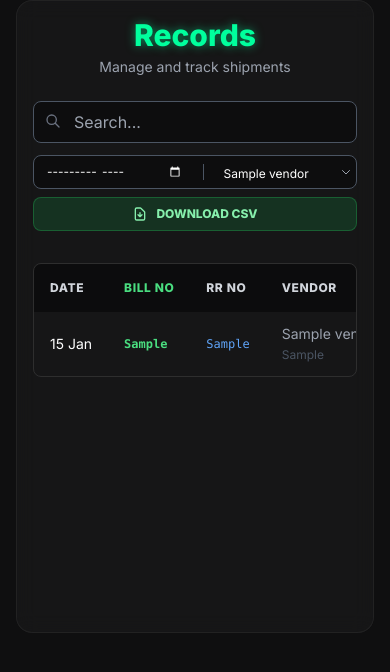
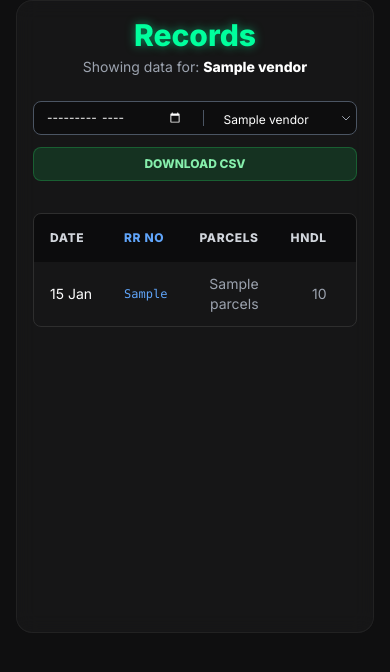
Before and after one commit to karthikshetty71/Karthik, a Flask app: template app/templates/view_data.html in a window 390 px wide. Shown: the part 65-737 px from the top of the page. Run offline with Flask 3, Linux system fonts and the light colour scheme; the template is opened without the code that fills it: most values are stand-ins (such as "Sample title", 1, 10 or a date in 2020); parts of the project's set-up code (start-up, migrations or seed data) failed here and were passed over; some libraries are stand-ins or nearby versions.

Commit message:
Mobile responsive fixes8

```diff
--- a/app/templates/view_data.html
+++ b/app/templates/view_data.html
@@ -3,33 +3,24 @@
 <div class="glass rounded-2xl p-4 md:p-6 min-h-[75vh]">
 
     <div class="flex flex-col md:flex-row justify-between items-center md:items-end mb-8 gap-6">
-
         <div class="text-center md:text-left">
             <h2 class="text-3xl font-bold mb-1 neon-text">Records</h2>
-            <p class="text-gray-400 text-sm">Manage and track shipments</p>
+            <p class="text-gray-400 text-sm">Showing data for: <span class="text-white font-bold">{{ vendor }}</span></p>
         </div>
 
         <div class="flex flex-col md:flex-row gap-3 w-full md:w-auto items-stretch md:items-center">
 
-            <form action="/view" method="GET" class="relative group w-full md:w-auto">
-                <input type="text" name="q" value="{{ search_query or '' }}" placeholder="Search..." class="bg-black/40 border border-gray-600 rounded-lg py-2 px-4 pl-10 text-white outline-none focus:border-green-500 focus:shadow-[0_0_10px_rgba(0,255,157,0.3)] w-full md:w-64 transition">
-                <svg class="w-4 h-4 text-gray-500 absolute left-3 top-3 group-focus-within:text-green-400" fill="none" stroke="currentColor" viewBox="0 0 24 24"><path stroke-linecap="round" stroke-linejoin="round" stroke-width="2" d="M21 21l-6-6m2-5a7 7 0 11-14 0 7 7 0 0114 0z"></path></svg>
-            </form>
-
-            <div class="flex flex-col md:flex-row gap-2 w-full md:w-auto">
+            {% if current_user.is_admin %}
+            <a href="/admin_view" class="bg-purple-600/20 text-purple-300 border border-purple-500/30 px-4 py-2 rounded-lg text-xs font-bold uppercase hover:bg-purple-600/40 transition text-center">
+                Switch to Admin Master View
+            </a>
+            {% endif %}
 
             <form class="flex gap-2 bg-black/40 p-1 rounded-lg border border-gray-600 items-center justify-between w-full md:w-auto">
-
                 <input type="month" name="month" value="{{ month }}" onchange="this.form.submit()" class="bg-transparent text-white px-2 outline-none text-xs [color-scheme:dark] flex-1 md:flex-none">
-
                 <div class="w-px bg-gray-600 h-4 mx-1"></div>
-
                 <div class="relative flex-1 md:flex-none">
                     <select name="vendor" onchange="this.form.submit()" class="w-full bg-transparent text-white pl-2 pr-6 outline-none text-xs appearance-none cursor-pointer">
-                            {% if not vendor %}
-                            <option value="" disabled selected>Select Vendor</option>
-                            {% endif %}
-
                         {% for v in vendors %}
                         <option value="{{ v.name }}" {% if vendor == v.name %}selected{% endif %}>{{ v.name }}</option>
                         {% endfor %}
@@ -40,12 +31,9 @@
                 </div>
             </form>
 
-                <a href="/export_csv?month={{ month }}" class="flex items-center justify-center gap-2 bg-green-600/20 hover:bg-green-600/40 text-green-300 border border-green-500/30 px-3 py-2 rounded-lg text-xs font-bold uppercase transition w-full md:w-auto">
-                    <svg class="w-4 h-4" fill="none" stroke="currentColor" viewBox="0 0 24 24"><path stroke-linecap="round" stroke-linejoin="round" stroke-width="2" d="M12 10v6m0 0l-3-3m3 3l3-3m2 8H7a2 2 0 01-2-2V5a2 2 0 012-2h5.586a1 1 0 01.707.293l5.414 5.414a1 1 0 01.293.707V19a2 2 0 01-2 2z"></path></svg>
+            <a href="/export_csv?month={{ month }}&vendor={{ vendor }}" class="flex items-center justify-center gap-2 bg-green-600/20 hover:bg-green-600/40 text-green-300 border border-green-500/30 px-3 py-2 rounded-lg text-xs font-bold uppercase transition w-full md:w-auto">
                 Download CSV
             </a>
-
-            </div>
         </div>
     </div>
 
@@ -54,11 +42,12 @@
             <thead class="text-xs uppercase bg-black/40 text-gray-300 font-bold tracking-wider">
             <tr>
                 <th class="px-4 py-4 whitespace-nowrap">Date</th>
-                <th class="px-4 py-4 text-green-400 whitespace-nowrap">Bill No</th>
-                <th class="px-4 py-4 whitespace-nowrap">RR No</th>
-                <th class="px-4 py-4 whitespace-nowrap">Vendor</th>
+                <th class="px-4 py-4 text-blue-400 whitespace-nowrap">RR No</th>
                 <th class="px-4 py-4 text-right whitespace-nowrap">Parcels</th>
-                <th class="px-4 py-4 text-right whitespace-nowrap">Total</th>
+                <th class="px-4 py-4 text-right whitespace-nowrap">Hndl</th>
+                <th class="px-4 py-4 text-right whitespace-nowrap">Rail</th>
+                <th class="px-4 py-4 text-right whitespace-nowrap">Trans</th>
+                <th class="px-4 py-4 text-right text-white whitespace-nowrap">Total</th>
                 <th class="px-4 py-4 text-center whitespace-nowrap">Action</th>
             </tr>
             </thead>
@@ -66,17 +55,23 @@
             {% for entry in entries %}
             <tr class="hover:bg-white/5 transition group">
                 <td class="px-4 py-3 text-white whitespace-nowrap">{{ entry.date.strftime('%d %b') }}</td>
-                <td class="px-4 py-3 font-mono text-xs text-green-400 font-bold">{{ entry.bill_no }}</td>
-                <td class="px-4 py-3 font-mono text-xs text-blue-400 group-hover:text-blue-300">{{ entry.rr_no }}</td>
-                <td class="px-4 py-3 whitespace-nowrap">{{ entry.vendor }}<br><span class="text-xs text-gray-600">{{ entry.ship_to }}</span></td>
+                <td class="px-4 py-3 font-mono text-xs text-blue-400">{{ entry.rr_no }}</td>
+
                 <td class="px-4 py-3 text-right">{{ entry.parcels }}</td>
+                <td class="px-4 py-3 text-right">{{ "{:,.0f}".format(entry.handling_chg) }}</td>
+                <td class="px-4 py-3 text-right">{{ "{:,.0f}".format(entry.railway_chg) }}</td>
+                <td class="px-4 py-3 text-right">{{ "{:,.0f}".format(entry.transport_chg) }}</td>
+
                 <td class="px-4 py-3 text-right text-white font-bold tracking-wide">₹{{ "{:,.0f}".format(entry.total) }}</td>
 
                 <td class="px-4 py-3 text-center">
-                    <div class="flex justify-center gap-2 opacity-60 group-hover:opacity-100 transition">
-                        <a href="/edit/{{ entry.id }}" class="text-blue-400 hover:scale-110 transition"><svg class="w-4 h-4" fill="none" stroke="currentColor" viewBox="0 0 24 24"><path stroke-linecap="round" stroke-linejoin="round" stroke-width="2" d="M11 5H6a2 2 0 00-2 2v11a2 2 0 002 2h11a2 2 0 002-2v-5m-1.414-9.414a2 2 0 112.828 2.828L11.828 15H9v-2.828l8.586-8.586z"></path></svg></a>
-                        <a href="/delete/{{ entry.id }}" class="text-red-500 hover:scale-110 transition" onclick="return confirm('Delete?')"><svg class="w-4 h-4" fill="none" stroke="currentColor" viewBox="0 0 24 24"><path stroke-linecap="round" stroke-linejoin="round" stroke-width="2" d="M6 18L18 6M6 6l12 12"></path></svg></a>
-                        <a href="https://wa.me/?text=Invoice%20{{ entry.bill_no }}%20-%20Total:%20{{ entry.total }}" target="_blank" class="text-green-500 hover:scale-110 transition"><svg class="w-4 h-4" fill="currentColor" viewBox="0 0 24 24"><path d="M.057 24l1.687-6.163c-1.041-1.804-1.588-3.849-1.587-5.946.003-6.556 5.338-11.891 11.893-11.891 3.181.001 6.167 1.24 8.413 3.488 2.245 2.248 3.481 5.236 3.48 8.414-.003 6.557-5.338 11.892-11.893 11.892-1.99-.001-3.951-.5-5.688-1.448l-6.305 1.654zm6.597-3.807c1.676.995 3.276 1.591 5.392 1.592 5.448 0 9.886-4.434 9.889-9.885.002-5.462-4.415-9.89-9.881-9.892-5.452 0-9.887 4.434-9.889 9.884-.001 2.225.651 3.891 1.746 5.634l-.999 3.648 3.742-.981zm11.387-5.464c-.074-.124-.272-.198-.57-.347-.297-.149-1.758-.868-2.031-.967-.272-.099-.47-.149-.669.149-.198.297-.768.967-.941 1.165-.173.198-.347.223-.644.074-.297-.149-1.255-.463-2.39-1.475-.883-.788-1.48-1.761-1.653-2.059-.173-.297-.018-.458.13-.606.134-.133.297-.347.446-.521.151-.172.2-.296.3-.495.099-.198.05-.372-.025-.521-.075-.148-.669-1.611-.916-2.206-.242-.579-.487-.501-.669-.51l-.57-.01c-.198 0-.52.074-.792.372-.272.297-1.04 1.016-1.04 2.479 0 1.462 1.065 2.875 1.213 3.074.149.198 2.095 3.2 5.076 4.487.709.306 1.263.489 1.694.626.712.226 1.36.194 1.872.118.571-.085 1.758-.719 2.006-1.413.248-.695.248-1.29.173-1.414z"/></svg></a>
+                    <div class="flex justify-center gap-2">
+                        <a href="/edit/{{ entry.id }}" class="bg-blue-600/20 text-blue-400 border border-blue-500/30 px-3 py-1.5 rounded text-[10px] font-bold uppercase hover:bg-blue-600 hover:text-white transition">
+                            Edit
+                        </a>
+                        <a href="/delete/{{ entry.id }}" onclick="return confirm('Delete?')" class="bg-red-600/20 text-red-400 border border-red-500/30 px-3 py-1.5 rounded text-[10px] font-bold uppercase hover:bg-red-600 hover:text-white transition">
+                            Delete
+                        </a>
                     </div>
                 </td>
             </tr>
```
Also changed, not shown: app/routes/core.py (+27 -24 lines), app/templates/admin_view.html (added, +55 -0 lines), app/templates/home.html (+6 -3 lines). Lines whose indentation alone changed are shown as unchanged.
